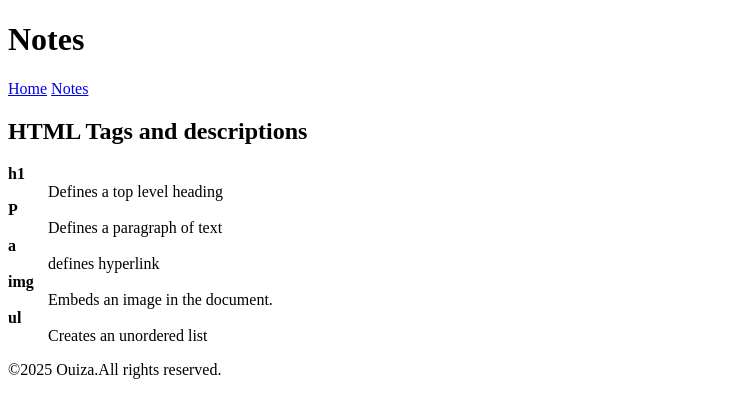
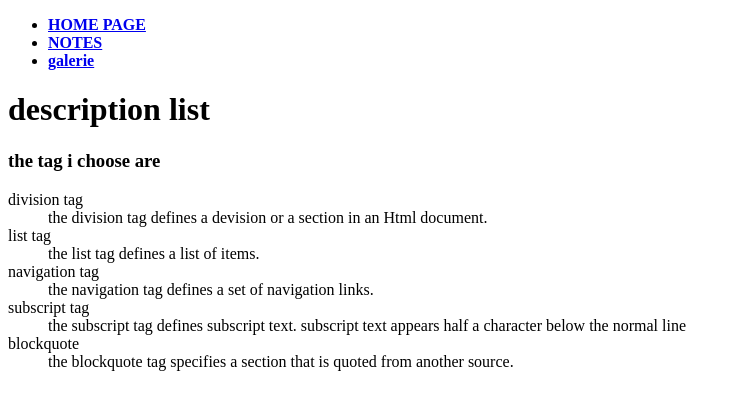
Before and after one commit to aitr0001/aitr0001.github.io, a plain HTML site: page html-assignment/notes.html in a window 1280 px wide. Shown: the whole page, without its empty margins (0-741 px from the left). Drawn offline with Linux system fonts and the light colour scheme.

Commit message:
check point

```diff
--- /dev/null
+++ b/html-assignment/css/main.css
@@ -0,0 +1,39 @@
+body {
+    font-family:'Ariel Narrow Bold';
+    font-size: 18px;
+}
+header, footer {
+    background-color: rgb(215, 94, 38);
+}
+/* Class selector: change the color of the main heading */
+.site-title {
+    color:rgb(178, 165, 53)
+}
+/* ID selector:Add a box-shadow to the image*/
+#my-image {
+    box-shadow:0px 0px 2px 1px rgb(25, 90, 25);
+}
+/* Change list bullets in the hobbies section to squares */
+#hobbies ul {
+    list-style-type: square;
+}
+/* nth-child selector:Add background to odd list items */
+#hobbies ul li:nth-child(odd) {
+    background-color:rgb(97, 97, 6);
+}
+nav ul li a {
+    display: inline;
+}
+nav ul il a {
+    text-decoration: solid;/*remove underline*/
+    padding: 5px 10px;
+    border: 1px wavy
+    background-color:orangered
+    border-radius:6px;
+}
+/* Hover and focus effect*/
+nav ul li a:hover,
+nav ul li a:focus{
+    background-color:rgb(61, 37, 6)
+    color:whitesmoke
+}
--- a/html-assignment/notes.html
+++ b/html-assignment/notes.html
@@ -7,33 +7,26 @@
 
 </head>
 <body>
-    <header>
-        <h1>Notes </h1>
-        <nav>
-            <a href="index.html">Home</a>
-            <a href="notes.html">Notes</a>
-        </nav>
-    </header>
-    <section>
-        <h2>HTML Tags and descriptions</h2>
-        <dl>
-<dt><strong>h1</strong></dt>
-<dd>Defines a top level heading</dd>
-<dt> <strong>P</strong></dt>
-<dd>Defines a paragraph of text</dd>
-<dt><strong>a</strong></dt>
-<dd>defines hyperlink</dd>
-<dt><strong>img</strong></dt>
-<dd>Embeds an image in the document.</dd>
-<dt> <strong>ul</strong></dt>
-<dd>Creates an unordered list</dd>
-
-
-        </dl>
-    </section>
-    <footer>
-        <p>&copy;2025 Ouiza.All rights reserved.</p>
-    </footer>
-
+<nav>
+    <ul>
+        <li><a href="index.html" target="-blank"> <strong>HOME PAGE</strong></a></li>
+        <li><a href="note.html" target="-blanck"><strong>NOTES</strong></a></li>
+        <li><a href="galerie.html" target="-blank"><strong>galerie</strong></a></li>
+      </ul>
+</nav>
+<h1>description list</h1>
+<h3> the tag i choose are</h3>
+<d1>
+    <dt>division tag</dt>
+    <dd>the division tag defines a devision or a section in an Html document.</dd>
+    <dt>list tag</dt>
+    <dd>the list tag defines a list of items.</dd>
+    <dt>navigation tag</dt>
+    <dd>the navigation tag defines a set of navigation links.</dd>
+    <dt>subscript tag</dt>
+    <dd>the subscript tag defines subscript text. subscript text appears half a character below the normal line </dd>
+    <dt>blockquote</dt>
+    <dd>the blockquote tag specifies a section that is quoted from another source.</dd>
+</d1>
 </body>
 </html>
```
Also changed, not shown: html-assignment/index.html (+6 -0 lines), html-assignment/image/image.jpeg (renamed from html-assignment/image/pic1.jpeg).
